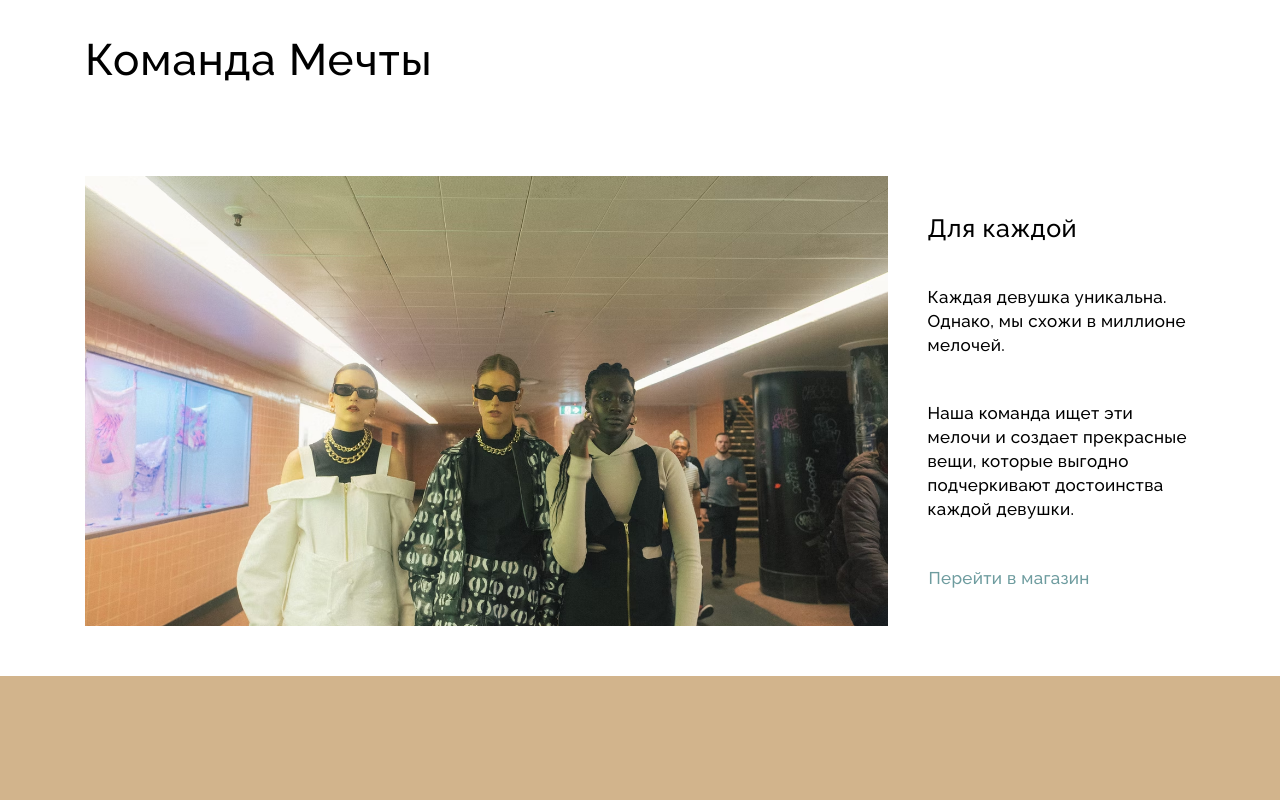
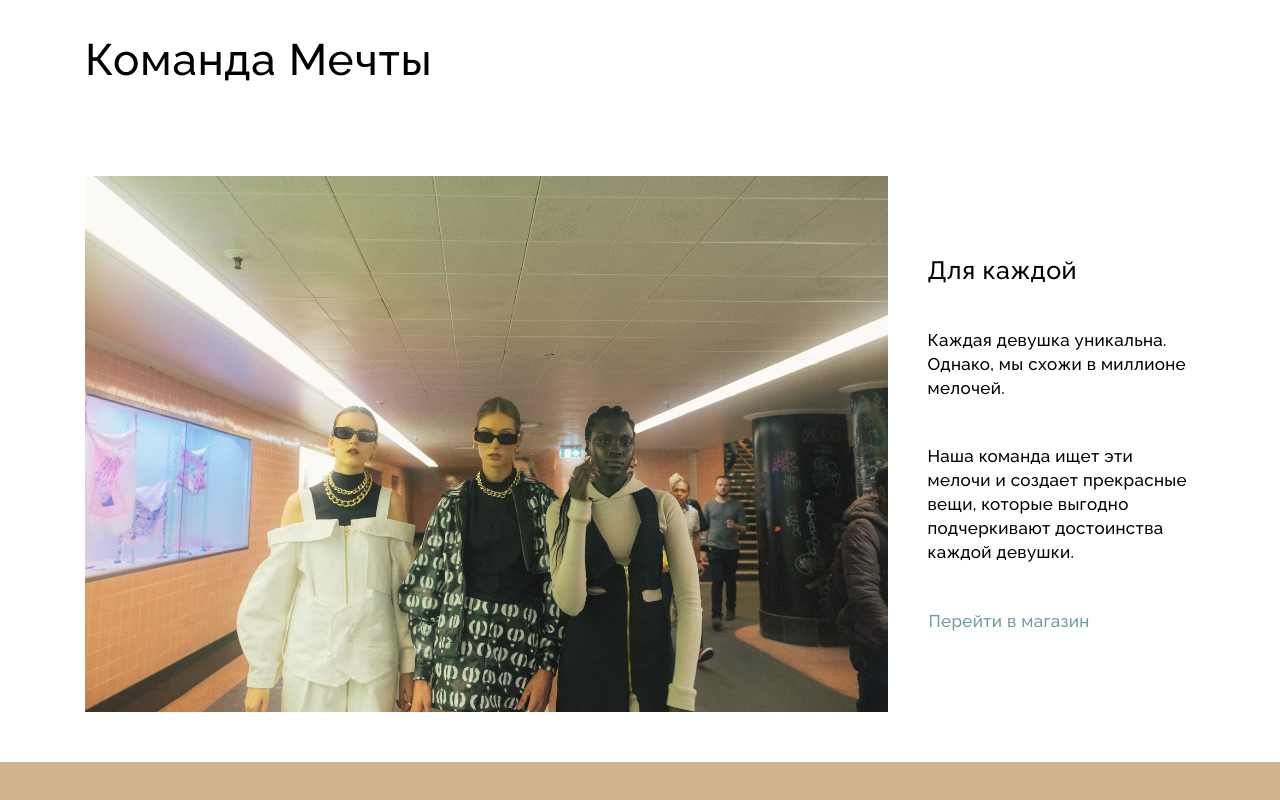
Before and after one commit to Topmewan/shopping-project, a React (Create React App) app: page / in a window 1280 px wide. Shown: the part 1444-2244 px from the top of the page. Built offline with nearby package versions, Linux system fonts and the light colour scheme; no server answers.

Commit message:
add readme

```diff
--- a/src/pages/Home/Team/Team.module.scss
+++ b/src/pages/Home/Team/Team.module.scss
@@ -19,12 +19,10 @@
 
 			.left {
 				flex: 1;
-				background-color: tan;
 				display: flex;
 
 				img {
 					width: 100%;
-					max-height: 450px;
 					object-fit: cover;
 					object-position: center center;
 				}
```
Also changed, not shown: 1 other file (tests, documents, lock files or other folders).
